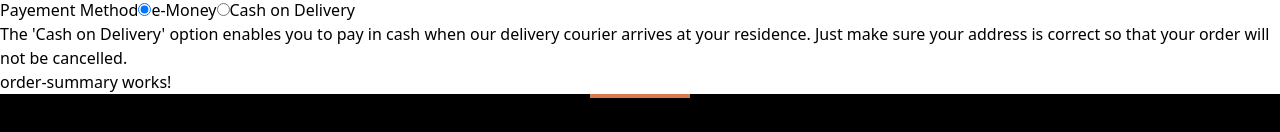
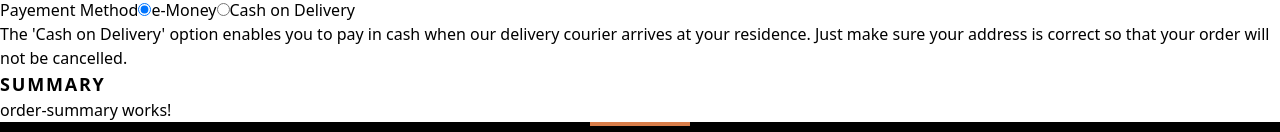
Before and after one commit to QuentinPetton/ecommerce-audiophile-frontend, an Angular app: page /checkout in a window 1280 px wide. Shown: the part 220-352 px from the top of the page. Built offline with nearby package versions, Linux system fonts and the light colour scheme; no server answers.

Commit message:
feat: inject cartService in order-summary

```diff
--- a/src/app/components/checkout/order-summary/order-summary.component.ts
+++ b/src/app/components/checkout/order-summary/order-summary.component.ts
@@ -1,15 +1,21 @@
-import { Component } from '@angular/core';
+import { CartItems } from './../../../models/cart-items';
+import { Component, inject } from '@angular/core';
+import { UpperCasePipe } from '@angular/common';
+import { CartService } from '../../../services/cart.service';
 
 @Component({
   selector: 'app-order-summary',
-  imports: [],
+  imports: [UpperCasePipe],
   template: `
-    <p>
-      order-summary works!
-    </p>
+    <aside>
+      <h2 class="text-lg tracking-widest font-bold">{{ 'Summary' | uppercase }}</h2>
+    </aside>
+    <p>order-summary works!</p>
   `,
-  styles: ``
+  styles: ``,
 })
 export class OrderSummaryComponent {
-
+  private readonly cart = inject(CartService);
+  readonly CartItems = this.cart.getCartItems();
+  readonly getTotalPrice = this.cart.getCartTotalPrice;
 }
```
